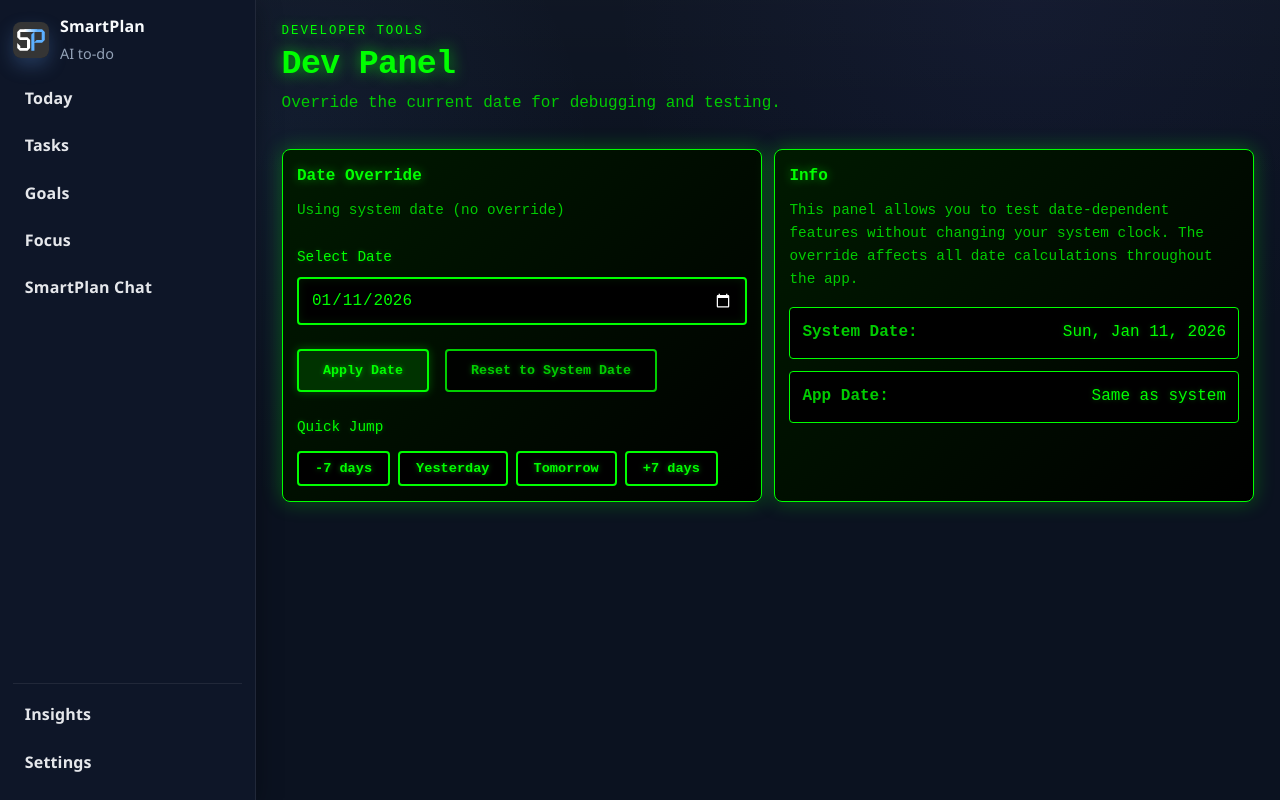
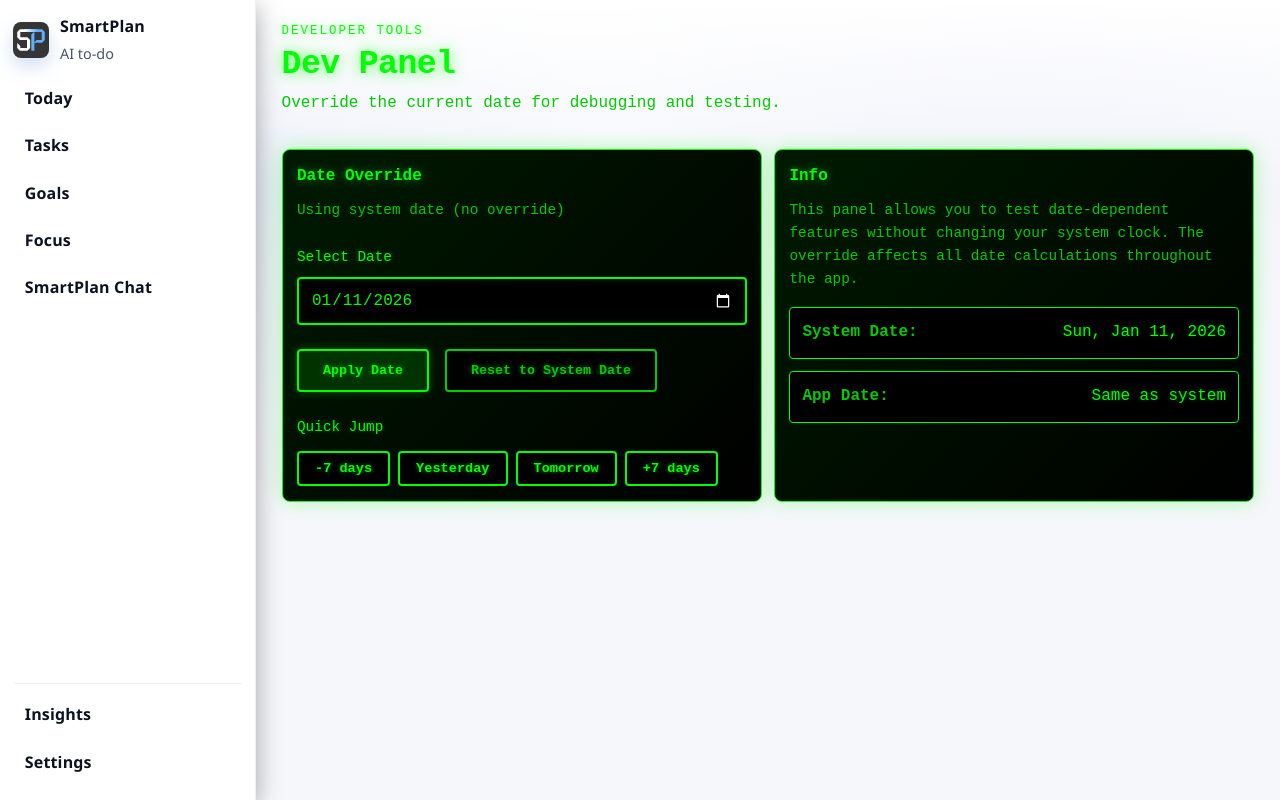
Before and after one commit to D-Pod-dev/smartplan, a React (Vite) app: page /dev in a window 1280 px wide. Built offline with nearby package versions, Linux system fonts and the light colour scheme; no server answers.

Commit message:
feat(Theme): implement theme settings management and user preferences in settings

```diff
--- a/src/App.css
+++ b/src/App.css
@@ -7,7 +7,92 @@
   --accent: #5a8fd8; /* calmer steel blue */
   --accent-soft: rgba(90, 143, 216, 0.16);
   --muted: #94a3b8;
+  --lede: #cfd8e3;
   --heading: #f8fafc;
+  /* Control / form variables (dark) */
+  --control-border: rgba(255, 255, 255, 0.45);
+  --control-border-dashed: rgba(255, 255, 255, 0.32);
+  --control-bg-top: rgba(255, 255, 255, 0.09);
+  --control-bg-bottom: rgba(255, 255, 255, 0.04);
+  --control-outline: rgba(255, 255, 255, 0.04);
+  --control-inner-shadow: inset 0 2px 6px rgba(0, 0, 0, 0.28);
+  /* Surface variables for panels, lists and cards (dark) */
+  --surface-border: rgba(255, 255, 255, 0.12);
+  --surface-bg: rgba(255, 255, 255, 0.03);
+  --surface-strong-border: rgba(255, 255, 255, 0.16);
+  /* Pill / badge variables (dark) */
+  --pill-border: rgba(255, 255, 255, 0.14);
+  --pill-bg: rgba(255, 255, 255, 0.06);
+  --pill-text: #e9f2ff;
+  --pill-empty-border: rgba(255, 255, 255, 0.08);
+  --pill-empty-bg: rgba(255, 255, 255, 0.04);
+  --pill-empty-text: var(--muted);
+  --pill-filled-border: rgba(255, 255, 255, 0.16);
+  --pill-filled-bg: rgba(255, 255, 255, 0.09);
+  --pill-filled-text: #e9f2ff;
+  /* SmartPlan suggestion chip variables (dark) */
+  --chip-border: rgba(90, 143, 216, 0.32);
+  --chip-bg-start: rgba(90, 143, 216, 0.16);
+  --chip-bg-end: rgba(90, 143, 216, 0.12);
+  --chip-text: #d9e8ff;
+  --chip-hover-border: rgba(90, 143, 216, 0.48);
+  --chip-hover-bg-start: rgba(90, 143, 216, 0.24);
+  --chip-hover-bg-end: rgba(90, 143, 216, 0.16);
+  --chip-disabled-opacity: 0.72;
+  /* Shared interactive border/focus variables (dark) */
+  --interactive-border: rgba(255, 255, 255, 0.2);
+  --interactive-border-strong: rgba(255, 255, 255, 0.32);
+  --interactive-focus-ring: #5a8fd8;
+  color: var(--sidebar-text);
+  background-color: var(--page-bg);
+}
+
+/* Light theme variables when [data-theme="light"] is set on the documentElement */
+[data-theme="light"] {
+  --page-bg: #f6f7fb;
+  --page-surface: #ffffff;
+  --sidebar-bg: #ffffff;
+  --sidebar-text: #0b1220;
+  --sidebar-border: rgba(11, 18, 32, 0.06);
+  --accent: #2563eb; /* vivid blue for light */
+  --accent-soft: rgba(37, 99, 235, 0.08);
+  --muted: #475569;
+  --lede: #475569;
+  /* Control / form variables (light) */
+  --control-border: rgba(11, 18, 32, 0.18);
+  --control-border-dashed: rgba(11, 18, 32, 0.12);
+  --control-bg-top: rgba(11, 18, 32, 0.02);
+  --control-bg-bottom: rgba(11, 18, 32, 0.01);
+  --control-outline: rgba(11, 18, 32, 0.04);
+  --control-inner-shadow: inset 0 1px 0 rgba(255,255,255,0.02);
+  /* Surface variables for panels, lists and cards (light) */
+  --surface-border: rgba(11, 18, 32, 0.12);
+  --surface-bg: rgba(11, 18, 32, 0.02);
+  --surface-strong-border: rgba(11, 18, 32, 0.16);
+  /* Pill / badge variables (light) */
+  --pill-border: rgba(11, 18, 32, 0.12);
+  --pill-bg: rgba(11, 18, 32, 0.03);
+  --pill-text: #0b1220;
+  --pill-empty-border: rgba(11, 18, 32, 0.08);
+  --pill-empty-bg: rgba(11, 18, 32, 0.02);
+  --pill-empty-text: var(--muted);
+  --pill-filled-border: rgba(11, 18, 32, 0.16);
+  --pill-filled-bg: rgba(11, 18, 32, 0.04);
+  --pill-filled-text: #0b1220;
+  /* SmartPlan suggestion chip variables (light) */
+  --chip-border: rgba(37, 99, 235, 0.34);
+  --chip-bg-start: rgba(37, 99, 235, 0.12);
+  --chip-bg-end: rgba(37, 99, 235, 0.08);
+  --chip-text: #1e3a8a;
+  --chip-hover-border: rgba(37, 99, 235, 0.5);
+  --chip-hover-bg-start: rgba(37, 99, 235, 0.18);
+  --chip-hover-bg-end: rgba(37, 99, 235, 0.1);
+  --chip-disabled-opacity: 0.86;
+  /* Shared interactive border/focus variables (light) */
+  --interactive-border: rgba(11, 18, 32, 0.24);
+  --interactive-border-strong: rgba(11, 18, 32, 0.36);
+  --interactive-focus-ring: #2563eb;
+  --heading: #0b1220;
   color: var(--sidebar-text);
   background-color: var(--page-bg);
 }
@@ -248,7 +333,7 @@ h1 {
 
 .lede {
   margin: 0 0 0.8rem;
-  color: #cfd8e3;
+  color: var(--lede, #cfd8e3);
   font-size: 1rem;
 }
 
@@ -261,7 +346,7 @@ h1 {
 .action {
   padding: 0.5rem 0.9rem;
   border-radius: 6px;
-  border: 1px solid var(--sidebar-border);
+  border: 1px solid var(--interactive-border);
   background: rgba(255, 255, 255, 0.02);
   color: var(--heading);
   cursor: pointer;
@@ -272,13 +357,13 @@ h1 {
 
 .action.primary {
   background: linear-gradient(135deg, #5a8fd8, #3b82f6);
-  border: 1px solid rgba(255, 255, 255, 0.08);
+  border: 1px solid var(--interactive-border-strong);
   box-shadow: 0 10px 26px rgba(90, 143, 216, 0.24);
 }
 
 .action.secondary {
   background: rgba(255, 255, 255, 0.08);
-  border: 1px solid rgba(255, 255, 255, 0.12);
+  border: 1px solid var(--interactive-border);
 }
 
 .action.danger {
@@ -293,7 +378,7 @@ h1 {
 
 .action:focus-visible,
 .action:focus {
-  outline: 2px solid #5a8fd8;
+  outline: 2px solid var(--interactive-focus-ring);
   outline-offset: 2px;
 }
 
@@ -305,7 +390,7 @@ h1 {
 }
 
 .action:hover:not(:disabled) {
-  border-color: rgba(255, 255, 255, 0.16);
+  border-color: var(--interactive-border-strong);
   transform: translateY(-1px);
 }
 
@@ -362,8 +447,8 @@ h1 {
 }
 
 .panel {
-  background: rgba(255, 255, 255, 0.03);
-  border: 1px solid rgba(255, 255, 255, 0.08);
+  background: var(--surface-bg);
+  border: 1px solid var(--surface-border);
   border-radius: 8px;
   padding: 0.9rem;
   box-shadow: 0 8px 28px rgba(0, 0, 0, 0.28);
@@ -377,7 +462,7 @@ h1 {
 
 .panel__copy {
   margin: 0.4rem 0 0;
-  color: #cfd8e3;
+  color: var(--muted);
   line-height: 1.6;
 }
 
@@ -393,8 +478,8 @@ h1 {
 .list__item {
   padding: 0.6rem 0.6rem;
   border-radius: 6px;
-  border: 1px solid rgba(255, 255, 255, 0.08);
-  background: rgba(255, 255, 255, 0.02);
+  border: 1px solid var(--surface-border);
+  background: var(--surface-bg);
 }
 
 .list__title {
@@ -534,15 +619,15 @@ h1 {
   align-items: center;
   padding: 0.7rem 0.85rem;
   border-radius: 8px;
-  border: 1px solid rgba(90, 143, 216, 0.24);
+  border: 1px solid var(--interactive-border);
   background: linear-gradient(135deg, rgba(90, 143, 216, 0.08), rgba(90, 143, 216, 0.04));
   transition: border-color 200ms, background 200ms, box-shadow 200ms;
 }
 
 .chat__composer:focus-within {
-  border-color: rgba(90, 143, 216, 0.48);
+  border-color: var(--interactive-border-strong);
   background: linear-gradient(135deg, rgba(90, 143, 216, 0.12), rgba(90, 143, 216, 0.08));
-  box-shadow: 0 0 0 2px rgba(90, 143, 216, 0.1);
+  box-shadow: 0 0 0 2px var(--accent-soft);
 }
 
 .chat__input {
@@ -568,7 +653,7 @@ h1 {
 .chat__submit {
   padding: 0.55rem 1rem;
   border-radius: 6px;
-  border: 1px solid rgba(255, 255, 255, 0.12);
+  border: 1px solid var(--interactive-border);
   background: linear-gradient(135deg, #5a8fd8, #3b82f6);
   color: #f8fafc;
   font-weight: 700;
@@ -592,21 +677,26 @@ h1 {
   cursor: not-allowed;
 }
 
+.chat__submit:focus-visible {
+  outline: 2px solid var(--interactive-focus-ring);
+  outline-offset: 2px;
+}
+
 .chips {
   display: flex;
   gap: 0.5rem;
   flex-wrap: wrap;
   margin-top: 0.9rem;
   padding-top: 0.6rem;
-  border-top: 1px solid rgba(255, 255, 255, 0.06);
+  border-top: 1px solid var(--surface-border);
 }
 
 .chip {
   padding: 0.5rem 0.85rem;
   border-radius: 6px;
-  border: 1px solid rgba(90, 143, 216, 0.32);
-  background: linear-gradient(135deg, rgba(90, 143, 216, 0.16), rgba(90, 143, 216, 0.12));
-  color: #d9e8ff;
+  border: 1px solid var(--chip-border);
+  background: linear-gradient(135deg, var(--chip-bg-start), var(--chip-bg-end));
+  color: var(--chip-text);
   font-weight: 600;
   font-size: 0.9rem;
   cursor: pointer;
@@ -614,9 +704,14 @@ h1 {
   white-space: nowrap;
 }
 
+.chip:focus-visible {
+  outline: 2px solid var(--interactive-focus-ring);
+  outline-offset: 2px;
+}
+
 .chip:hover:not(:disabled) {
-  border-color: rgba(90, 143, 216, 0.48);
-  background: linear-gradient(135deg, rgba(90, 143, 216, 0.24), rgba(90, 143, 216, 0.16));
+  border-color: var(--chip-hover-border);
+  background: linear-gradient(135deg, var(--chip-hover-bg-start), var(--chip-hover-bg-end));
   box-shadow: 0 4px 12px rgba(90, 143, 216, 0.2);
   transform: translateY(-1px);
 }
@@ -626,7 +721,7 @@ h1 {
 }
 
 .chip:disabled {
-  opacity: 0.5;
+  opacity: var(--chip-disabled-opacity);
   cursor: not-allowed;
 }
 
@@ -636,23 +731,23 @@ h1 {
   gap: 0.3rem;
   padding: 0.26rem 0.5rem;
   border-radius: 6px;
-  border: 1px solid rgba(255, 255, 255, 0.14);
-  color: #e9f2ff;
+  border: 1px solid var(--pill-border);
+  color: var(--pill-text);
   font-size: 0.88rem;
-  background: rgba(255, 255, 255, 0.06);
+  background: var(--pill-bg);
 }
 
 
 .pill--empty {
-  border-color: rgba(255, 255, 255, 0.08);
-  background: rgba(255, 255, 255, 0.04);
-  color: var(--muted);
+  border-color: var(--pill-empty-border);
+  background: var(--pill-empty-bg);
+  color: var(--pill-empty-text);
 }
 
 .pill--filled {
-  border-color: rgba(255, 255, 255, 0.16);
-  background: rgba(255, 255, 255, 0.09);
-  color: #e9f2ff;
+  border-color: var(--pill-filled-border);
+  background: var(--pill-filled-bg);
+  color: var(--pill-filled-text);
 }
 
 .pill--today {
@@ -691,8 +786,8 @@ h1 {
 .insight {
   padding: 0.75rem 0.85rem;
   border-radius: 8px;
-  border: 1px solid rgba(255, 255, 255, 0.08);
-  background: rgba(255, 255, 255, 0.02);
+  border: 1px solid var(--surface-border);
+  background: var(--surface-bg);
 }
 
 .insight__label {
@@ -826,11 +921,18 @@ h1 {
 .todo-edit-input {
   padding: 0.4rem 0.5rem;
   border-radius: 6px;
-  border: 1px solid var(--sidebar-border);
+  border: 1px solid var(--interactive-border);
   background: rgba(255, 255, 255, 0.02);
   color: var(--heading);
   width: 100%;
   color-scheme: dark;
+}
+
+.todo-edit-input:focus,
+.todo-edit-input:focus-visible {
+  outline: 2px solid var(--interactive-focus-ring);
+  outline-offset: 1px;
+  border-color: var(--interactive-border-strong);
 }
 
 .todo-edit-input::placeholder {
@@ -846,7 +948,7 @@ select.todo-edit-input {
   padding-right: 2.25rem;
   background-color: rgba(255, 255, 255, 0.02);
   color: var(--heading);
-  border-color: var(--sidebar-border);
+  border-color: var(--interactive-border);
 }
 
 select.todo-edit-input option,
@@ -901,13 +1003,13 @@ input[type="time"].todo-edit-input {
   width: 52px;
   height: 52px;
   border-radius: 10px;
-  border: 1px dashed rgba(255, 255, 255, 0.32);
-  background: linear-gradient(180deg, rgba(255, 255, 255, 0.09), rgba(255, 255, 255, 0.04));
+  border: 1px dashed var(--control-border-dashed);
+  background: linear-gradient(180deg, var(--control-bg-top), var(--control-bg-bottom));
   display: grid;
   place-items: center;
   cursor: pointer;
   transition: border-color 140ms ease, box-shadow 140ms ease, background 140ms ease;
-  box-shadow: inset 0 2px 6px rgba(0, 0, 0, 0.28), 0 0 0 2px rgba(255, 255, 255, 0.04);
+  box-shadow: var(--control-inner-shadow), 0 0 0 2px var(--control-outline);
   color: var(--heading);
 }
 
@@ -971,7 +1073,7 @@ input[type="time"].todo-edit-input {
 }
 
 .todo-checkbox--add:hover {
-  background: rgba(90, 143, 216, 0.06);
+  background: var(--accent-soft);
 }
 
 /* Standard task checkbox size */
@@ -983,7 +1085,7 @@ input[type="time"].todo-edit-input {
   width: 18px;
   height: 18px;
   border-radius: 6px;
-  border: 1.5px solid rgba(255, 255, 255, 0.45);
+  border: 1.5px solid var(--control-border);
   background: transparent;
   box-shadow: none;
   padding: 0;
@@ -1652,6 +1754,23 @@ input[type="time"].todo-edit-input {
   box-shadow: 0 0 10px rgba(0, 255, 0, 0.3);
 }
 
+/* In light theme, use a darker readable green for the Dev Panel nav link */
+[data-theme="light"] .sidebar__link--dev {
+  color: #14532d !important;
+  text-shadow: none;
+}
+
+[data-theme="light"] .sidebar__link--dev:hover {
+  background: rgba(20, 83, 45, 0.12) !important;
+  border-color: #166534;
+}
+
+[data-theme="light"] .sidebar__link--dev.is-active {
+  background: rgba(20, 83, 45, 0.18) !important;
+  border-color: #166534;
+  box-shadow: 0 0 0 1px rgba(22, 101, 52, 0.2);
+}
+
 .setting-toggle-row {
   display: flex;
   align-items: center;
@@ -2028,8 +2147,8 @@ input[type="time"].todo-edit-input {
   gap: 0.75rem;
   padding: 0.6rem 0.75rem;
   border-radius: 6px;
-  border: 1px solid rgba(255, 255, 255, 0.08);
-  background: rgba(255, 255, 255, 0.02);
+  border: 1px solid var(--surface-strong-border);
+  background: var(--surface-bg);
   transition: all 140ms ease;
   will-change: transform;
   position: relative;
@@ -2056,8 +2175,8 @@ input[type="time"].todo-edit-input {
   align-items: center;
   justify-content: center;
   border-radius: 6px;
-  border: 1px solid var(--sidebar-border);
-  background: rgba(255, 255, 255, 0.04);
+  border: 1px solid var(--surface-border);
+  background: var(--surface-bg);
   color: var(--heading);
   cursor: pointer;
   font-weight: 700;
@@ -2070,7 +2189,7 @@ input[type="time"].todo-edit-input {
 }
 
 .focus-queue__icon-btn:hover:not(:disabled) {
-  border-color: rgba(255, 255, 255, 0.16);
+  border-color: var(--surface-strong-border);
   transform: translateY(-1px);
 }
 
@@ -2090,10 +2209,10 @@ input[type="time"].todo-edit-input {
   width: 24px;
   height: 24px;
   border-radius: 50%;
-  background: rgba(255, 255, 255, 0.08);
+  background: var(--pill-bg);
   font-size: 0.8rem;
   font-weight: 600;
-  color: var(--muted);
+  color: var(--pill-text);
   flex-shrink: 0;
   transition: all 140ms ease;
 }
--- a/src/App.jsx
+++ b/src/App.jsx
@@ -72,6 +72,18 @@ const deriveDevPanelSettings = () => {
   return { enabled: false, inNav: false, inSidebar: false }
 }
 
+const deriveInitialThemeSetting = () => {
+  if (typeof localStorage === 'undefined') return 'system'
+  try {
+    const saved = localStorage.getItem('smartplan.settings')
+    if (saved) {
+      const parsed = JSON.parse(saved)
+      if (parsed && parsed.theme && typeof parsed.theme.mode === 'string') return parsed.theme.mode
+    }
+  } catch {}
+  return 'system'
+}
+
 function App() {
   const location = useLocation()
   const [isSidebarOpen, setIsSidebarOpen] = useState(false)
@@ -79,6 +91,7 @@ function App() {
   const [goals, setGoals] = useState(() => deriveInitialGoals())
   const [deleteTasksByGoalId, setDeleteTasksByGoalId] = useState(() => {})
   const devPanelSettings = deriveDevPanelSettings()
+  const [themeMode, setThemeMode] = useState(() => deriveInitialThemeSetting())
   const [devPanelEnabled, setDevPanelEnabled] = useState(devPanelSettings.enabled)
   const [devPanelInNav, setDevPanelInNav] = useState(devPanelSettings.inNav)
   const [devPanelInSidebar, setDevPanelInSidebar] = useState(devPanelSettings.inSidebar)
@@ -129,6 +142,54 @@ function App() {
       window.removeEventListener('focusTimerStateUpdate', handleTimerStateUpdate)
     }
   }, [])
+
+  // Apply theme (system / dark / light) and listen for system changes and settings updates
+  useEffect(() => {
+    const applyTheme = (mode) => {
+      const prefersDark = typeof window !== 'undefined' && window.matchMedia && window.matchMedia('(prefers-color-scheme: dark)').matches
+      const effective = mode === 'system' ? (prefersDark ? 'dark' : 'light') : mode
+      try {
+        document.documentElement.setAttribute('data-theme', effective === 'light' ? 'light' : 'dark')
+      } catch {}
+    }
+
+    applyTheme(themeMode)
+
+    const mq = typeof window !== 'undefined' && window.matchMedia ? window.matchMedia('(prefers-color-scheme: dark)') : null
+    const mqHandler = () => {
+      if (themeMode === 'system') applyTheme('system')
+    }
+    if (mq) {
+      if (mq.addEventListener) mq.addEventListener('change', mqHandler)
+      else mq.addListener(mqHandler)
+    }
+
+    const onSettingsChanged = () => {
+      try {
+        const s = localStorage.getItem('smartplan.settings')
+        if (s) {
+          const parsed = JSON.parse(s)
+          const mode = parsed?.theme?.mode
+          if (typeof mode === 'string') setThemeMode(mode)
+        }
+      } catch {}
+    }
+
+    window.addEventListener('userSettingsChanged', onSettingsChanged)
+    const onStorage = (e) => {
+      if (e.key === 'smartplan.settings') onSettingsChanged()
+    }
+    window.addEventListener('storage', onStorage)
+
+    return () => {
+      if (mq) {
+        if (mq.removeEventListener) mq.removeEventListener('change', mqHandler)
+        else mq.removeListener(mqHandler)
+      }
+      window.removeEventListener('userSettingsChanged', onSettingsChanged)
+      window.removeEventListener('storage', onStorage)
+    }
+  }, [themeMode])
 
   const closeSidebar = () => setIsSidebarOpen(false)
   const handleOverlayKeyDown = (event) => {
--- a/src/pages/Settings.jsx
+++ b/src/pages/Settings.jsx
@@ -40,6 +40,17 @@ export default function Settings({ devPanelEnabled, onToggleDevPanel, devPanelIn
   const isAnonymous = (user?.is_anonymous ?? provider === 'anonymous') === true
 
   const [focusSettings, setFocusSettings] = useState(() => deriveFocusSettings())
+  const [themeMode, setThemeMode] = useState(() => {
+    if (typeof localStorage === 'undefined') return 'system'
+    try {
+      const saved = localStorage.getItem('smartplan.settings')
+      if (saved) {
+        const parsed = JSON.parse(saved)
+        return parsed?.theme?.mode ?? 'system'
+      }
+    } catch {}
+    return 'system'
+  })
 
   // Sync settings with Supabase
   const settingsData = {
@@ -49,8 +60,25 @@ export default function Settings({ devPanelEnabled, onToggleDevPanel, devPanelIn
       inNav: localDevInNav,
       inSidebar: localDevInSidebar,
     },
+    theme: {
+      mode: themeMode,
+    },
   }
   const { syncStatus: settingsSyncStatus } = useSupabaseSettings(settingsData)
+
+  const handleThemeChange = (mode) => {
+    setThemeMode(mode)
+    try {
+      const raw = localStorage.getItem('smartplan.settings')
+      const parsed = raw ? JSON.parse(raw) : {}
+      parsed.theme = { mode }
+      localStorage.setItem('smartplan.settings', JSON.stringify(parsed))
+    } catch {}
+    // Notify other parts of the app to update theme immediately
+    try {
+      window.dispatchEvent(new CustomEvent('userSettingsChanged'))
+    } catch {}
+  }
 
   const getStoredTaskCount = () => {
     if (typeof localStorage === 'undefined') return 0
@@ -544,6 +572,23 @@ export default function Settings({ devPanelEnabled, onToggleDevPanel, devPanelIn
         <div className="panel">
           <div className="panel__title">General</div>
           <p className="panel__copy">Theme, notifications, and default durations.</p>
+          <div style={{ marginTop: '0.75rem', marginBottom: '0.75rem' }}>
+            <h3 style={{ fontSize: '1rem', fontWeight: 500, marginBottom: '0.5rem', color: 'var(--heading)' }}>Appearance</h3>
+            <div style={{ display: 'flex', flexDirection: 'column', gap: '0.5rem', marginBottom: '1rem' }}>
+              <label style={{ display: 'flex', alignItems: 'center', gap: '0.5rem' }}>
+                <input type="radio" name="theme" value="system" checked={themeMode === 'system'} onChange={() => handleThemeChange('system')} />
+                <span style={{ marginLeft: '0.25rem' }}>System (use OS setting)</span>
+              </label>
+              <label style={{ display: 'flex', alignItems: 'center', gap: '0.5rem' }}>
+                <input type="radio" name="theme" value="dark" checked={themeMode === 'dark'} onChange={() => handleThemeChange('dark')} />
+                <span style={{ marginLeft: '0.25rem' }}>Dark</span>
+              </label>
+              <label style={{ display: 'flex', alignItems: 'center', gap: '0.5rem' }}>
+                <input type="radio" name="theme" value="light" checked={themeMode === 'light'} onChange={() => handleThemeChange('light')} />
+                <span style={{ marginLeft: '0.25rem' }}>Light</span>
+              </label>
+            </div>
+          </div>
 
           <div style={{ marginTop: '1.5rem' }}>
             <h3 style={{ fontSize: '1rem', fontWeight: 500, marginBottom: '1rem', color: 'var(--heading)' }}>Notifications</h3>
```
